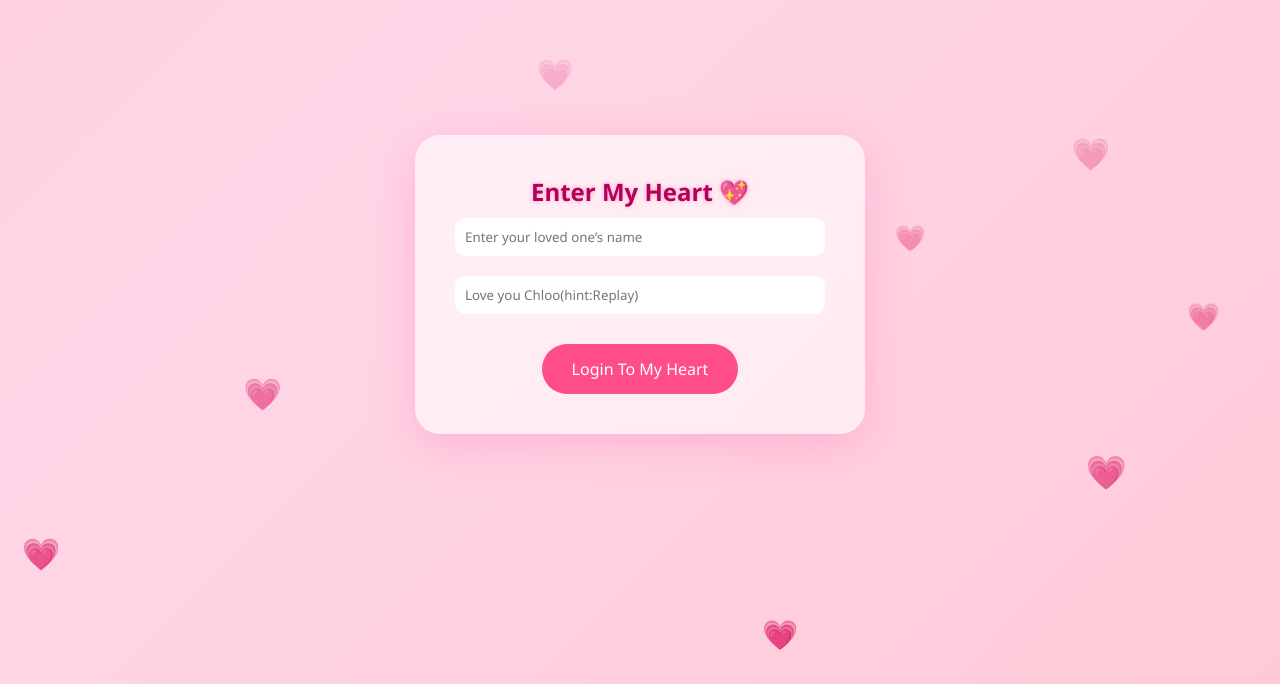
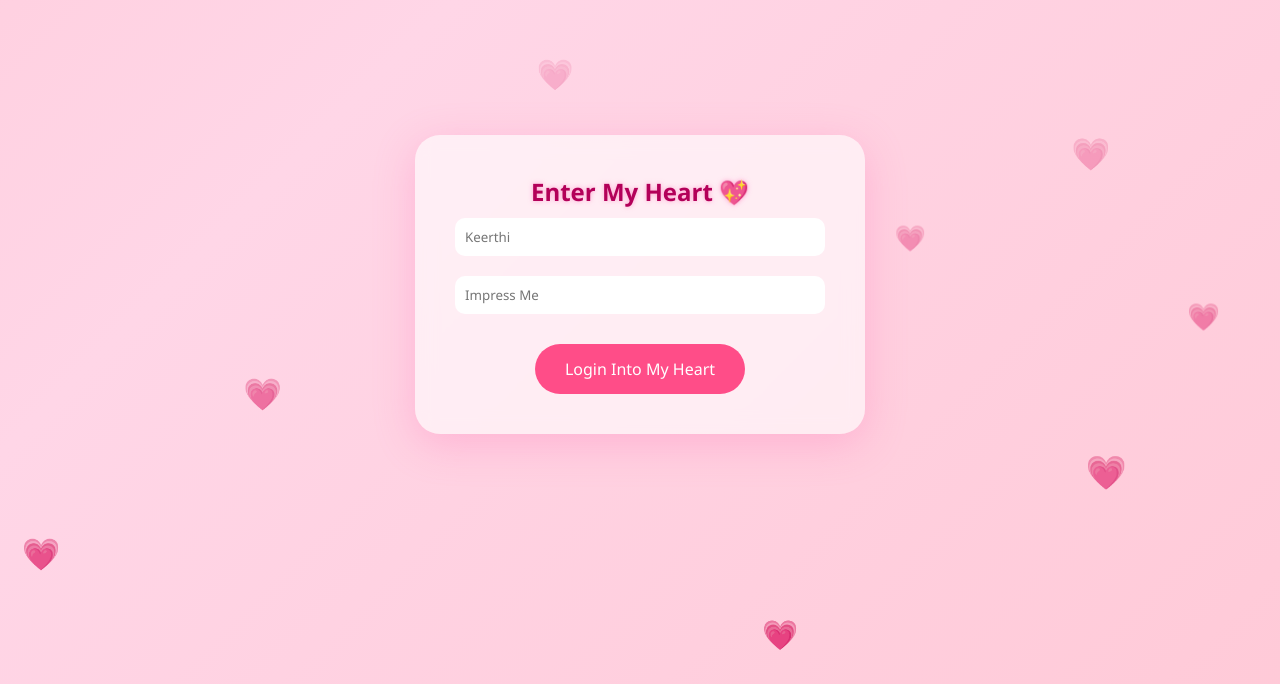
Before and after one commit to dhanushpeter928/keerthi-valentine, a plain HTML site: page index.html in a window 1280 px wide. Shown: the part 116-800 px from the top of the page. Drawn offline with Linux system fonts and the light colour scheme.

Commit message:
Add files via upload

```diff
--- a/index.html
+++ b/index.html
@@ -181,9 +181,9 @@ setTimeout(()=>heart.remove(),6000);
 <div id="loginPage" class="page active">
 <div class="card">
 <h2>Enter My Heart 💖</h2>
-<input type="text" placeholder="Enter your loved one’s name">
-<input type="password" placeholder="Love you Chloo(hint:Replay)">
-<button onclick="enterSite()">Login To My Heart</button>
+<input type="text" placeholder="Keerthi">
+<input type="password" placeholder="Impress Me">
+<button onclick="enterSite()">Login Into My Heart</button>
 </div>
 </div>
 
@@ -262,7 +262,7 @@ document.getElementById("msg3").style.display="block";
 setTimeout(()=>{
 document.getElementById("msg3").style.display="none";
 document.getElementById("heartBtn").style.display="inline-block";
-},14000);
+},10000);
 }
 
 function goGallery(){
```
